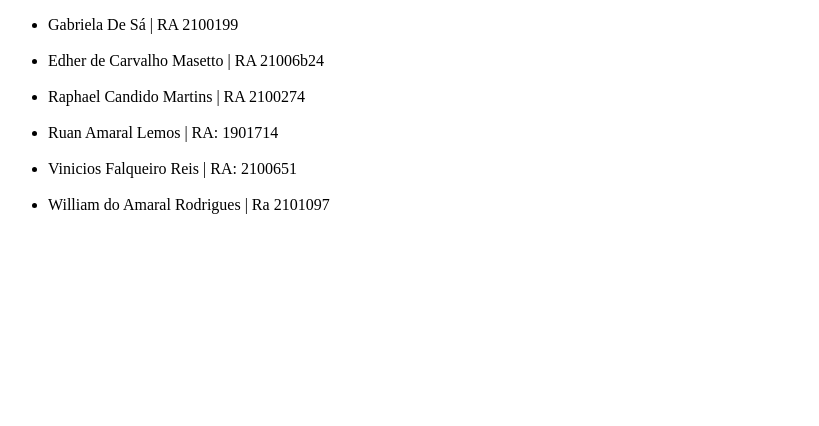
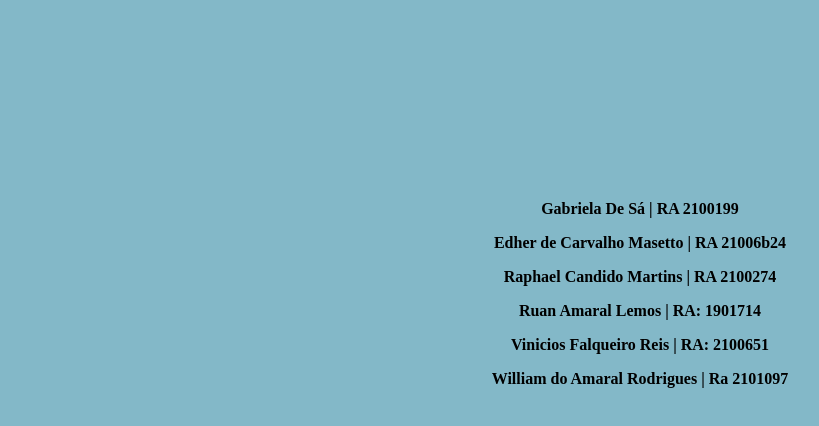
Before and after one commit to vfreis/leilaoonline, a plain HTML site: page Projeto Faculdade/contatos.html in a window 1280 px wide. Shown: the whole page, without its empty margins (0-819 px from the left). Drawn offline with Linux system fonts and the light colour scheme.

Commit message:
alteraçao no contatos.html

```diff
--- a/Projeto Faculdade/contatos.html
+++ b/Projeto Faculdade/contatos.html
@@ -6,15 +6,36 @@
     <meta name="viewport" content="width=device-width, initial-scale=1.0">
     <title>Contatos</title>
 </head>
+
+<style>
+    body {
+        background: rgb(131, 184, 200);
+    }
+    div {
+       /*text-align: center;*/
+       font-weight: bolder;
+       text-align: center;
+       margin-top: 200px;
+    }
+</style>
+
 <body>
-    <ul>
+    <!--<ul>
         <li>Gabriela De Sá | RA 2100199 </li> <br>
         <li>Edher de Carvalho Masetto | RA 21006b24</li><br>
         <li>Raphael Candido Martins | RA 2100274</li><br>
         <li>Ruan Amaral Lemos | RA: 1901714</li><br>
         <li>Vinicios Falqueiro Reis | RA: 2100651</li><br>
         <li>William do Amaral Rodrigues | Ra 2101097</li><br>
-    </ul>
+    </ul> -->
+    <div>
+        <p>Gabriela De Sá | RA 2100199</p>
+        <p>Edher de Carvalho Masetto | RA 21006b24</p>
+        <p>Raphael Candido Martins | RA 2100274</p>
+        <p>Ruan Amaral Lemos | RA: 1901714</p>
+        <p>Vinicios Falqueiro Reis | RA: 2100651</p>
+        <p>William do Amaral Rodrigues | Ra 2101097</p>
+    </div>
 </body>
 </html>
 
```
